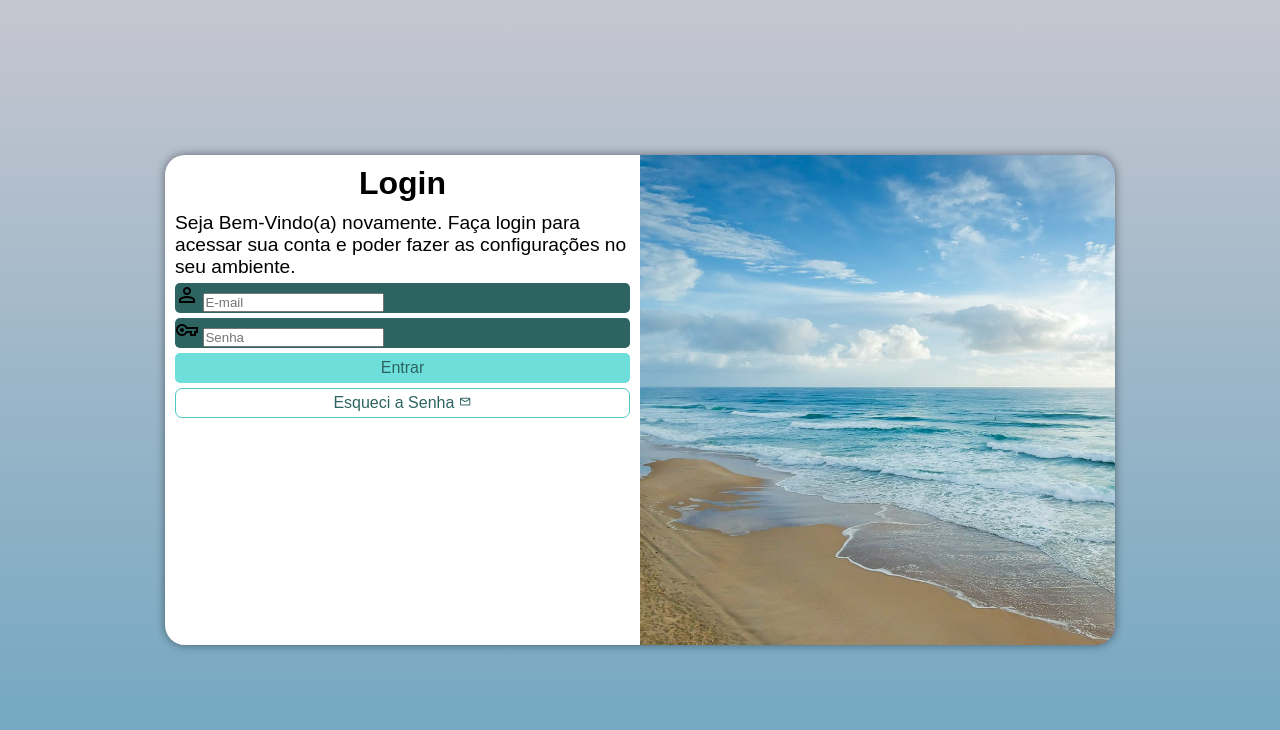
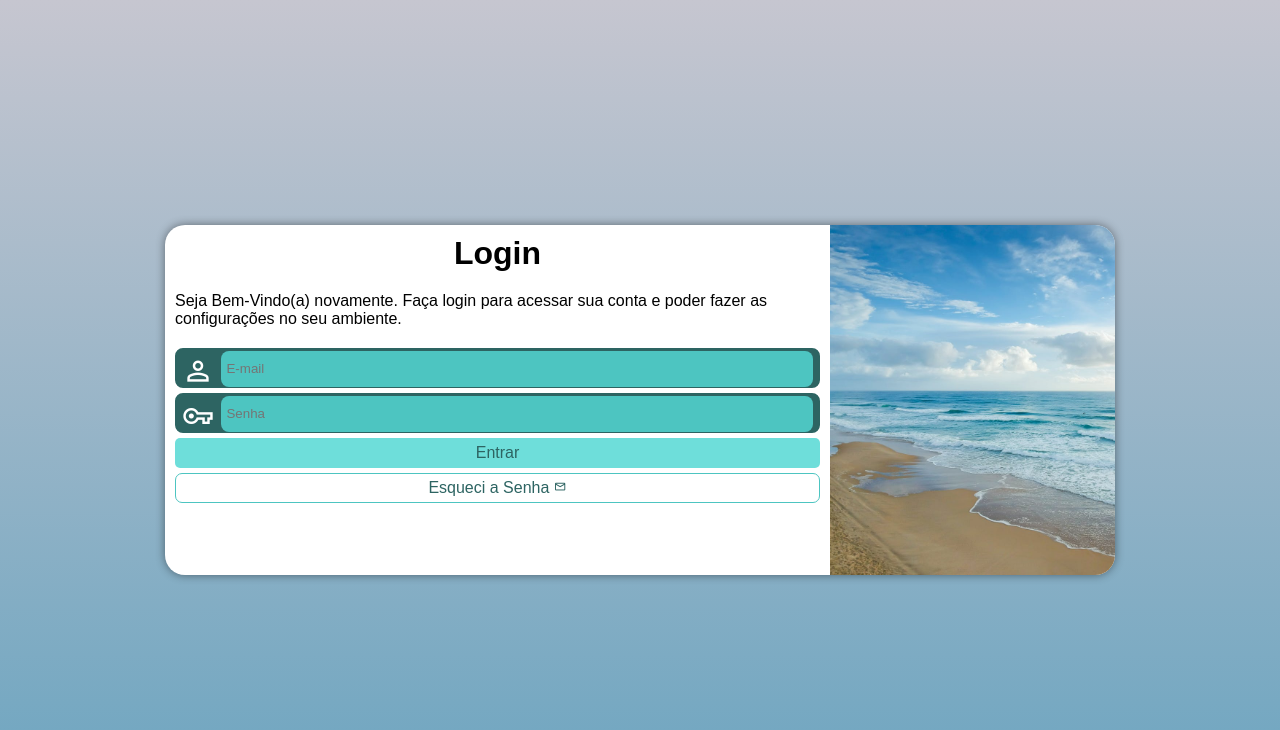
Before and after one commit to rafasousa1/projeto-login, a plain HTML site: page index.html in a window 1280 px wide. Drawn offline with nearby package versions, Linux system fonts and the light colour scheme.

Commit message:
finalizando projeto login

```diff
--- a/estilos/mq.css
+++ b/estilos/mq.css
@@ -7,6 +7,7 @@
     }
     section#login{
         width: 80vw;
+        height: 280px;
     }
 
     section#login > div#imagem{
@@ -27,15 +28,16 @@
     }
     section#login{
         width: 950px;
+        height: 350px;
     }
     section#login > div#imagem{
         float: right;
-        width: 50%;
+        width: 30%;
         height: 100%;
     }
     section#login > div#formulario{
         float: left;
-        width: 50%;
+        width: 70%;
     }
 
     div#formulario > h1{
@@ -43,6 +45,7 @@
     }
 
     div#formulario > p {
-        font-size: 1.2em;
+        font-size: 1em;
+        margin: 20px 0px;
     }
 }
--- a/estilos/style.css
+++ b/estilos/style.css
@@ -29,13 +29,14 @@ section#login{
     position: absolute;
     top: 50%;
     left: 50%;
-    transform: translate(-50%, -50%);
     background-color: white;
     width: 250px;
-    height: 490px;
+    height: 475px;
     border-radius: 20px;
     overflow: hidden;
     box-shadow: 0px 0px 10px rgba(0, 0, 0, 0.450);
+
+    transform: translate(-50%, -50%);
     transition: width .2s, height .2s;
     transition-timing-function: ease;
 }
@@ -44,8 +45,9 @@ section#login{
 
 section#login > div#imagem{
     display: block;
-    background: #5f2c82 url(../imagens/praia.jpg) no-repeat;
+    background:  url('../imagens/praia.jpg') no-repeat;
     background-size: cover;
+    background-position: left bottom;
     height: 200px;
 }
 
@@ -65,16 +67,40 @@ div#formulario > p {
 
 form > div.campo{
     background-color: #2d6462;
+    border: 2px solid #2d6462;
     display: block;
     width: 100%;
-    height: 30px;
-    border-radius: 5px;
+    height: 40px;
+    border-radius: 8px;
     margin: 5px 0px;
 }
 
 div.campo > label{
     display: none;
 }
+
+div.campo > span {
+    color: white;
+    font-size: 2em;
+    width: 40px;
+    padding: 5px;
+}
+
+div.campo > input{
+    background-color: #4dc5c1;
+    height: 100%;
+    width: calc(99% - 43px);
+    border: 0px;
+    border-radius: 8px;
+    padding: 5px;
+    transform: translateY(-14px);
+}
+
+div.campo > input:focus-within{
+    background-color: white;
+
+}
+
 
 form > input[type=submit]{
     display: block;
```
Also changed, not shown: index.html (+2 -1 lines).
